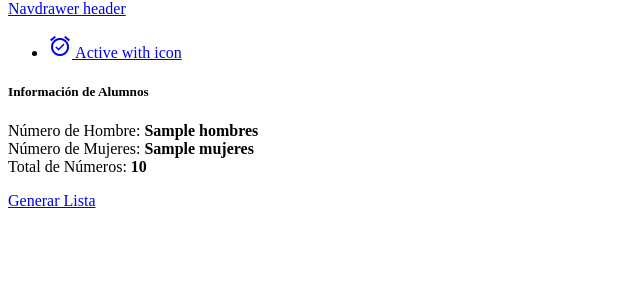
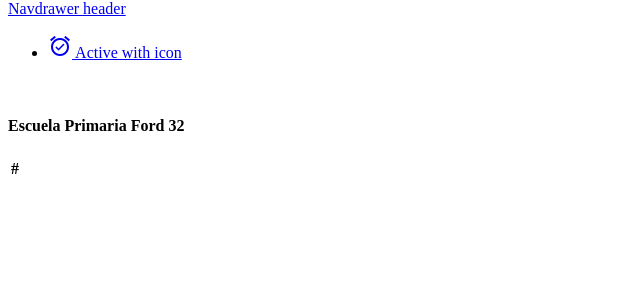
Before and after one commit to edythawne/PHP-SistemaControlAlumnos, a CodeIgniter 4 app: the page made by app/Views/home.php in a window 1280 px wide. Shown: the part 26-326 px from the top of the page, without its empty margins (0-640 px from the left). Run offline with PHP 8.4 and a stand-in for CodeIgniter, Linux system fonts and the light colour scheme; the template is opened without the code that fills it: most values are stand-ins (such as "Sample title", 1, 10 or a date in 2020); data that the repository does not hold is empty; some libraries are stand-ins or nearby versions.

Commit message:
Initial Commit

```diff
--- a/app/Views/home.php
+++ b/app/Views/home.php
@@ -5,8 +5,9 @@
 ?>
 
 <!-- Main Init -->
-<main class="d-flex p-4">
-    <div class="row">
+<main class="container">
+    <br>
+    <!--<div class="row">
         <div class="col-sm-12 col-md-3 col-lg-4">
             <div class="card" style="width: 20rem;">
                 <div class="card-body">
@@ -22,6 +23,27 @@
                 </div>
             </div>
         </div>
+    </div> -->
+
+    <div class="row">
+        <div class="col-12 col-sm-12 col-md-12 col-lg-12">
+            <h4>Escuela Primaria Ford 32</h4>
+
+            <div class="table-responsive">
+                <table class="table">
+                    <thead>
+                        <tr>
+                            <th scope="col">#</th>
+                        </tr>
+                    </thead>
+                    <tbody>
+                        <tr>
+                            <td></td>
+                        </tr>
+                    </tbody>
+                </table>
+            </div>
+        </div>
     </div>
 </main>
 <!-- Main Final -->
--- a/public/utils/ford32_script_query.sql
+++ b/public/utils/ford32_script_query.sql
@@ -11,7 +11,9 @@
     INNER JOIN Grupos ON Alumnos.fk_grupo = Grupos.idGrupo
     WHERE Alumnos.sexo = 'F' AND (Grupos.grado = 6 OR Grupos.grado = 1) AND Alumnos.apellidos LIKE '%PEREZ%';
 
-SELECT sexo, COUNT(*) AS 'Total' FROM Alumnos WHERE activo = '1' GROUP BY sexo;
+SELECT Grupos.idGrupo, Grupos.grado, Grupos.grupo, COUNT(sexo), Alumnos.sexo, COUNT(*) AS 'mujeres' FROM Alumnos
+    INNER JOIN Grupos ON Alumnos.fk_grupo = Grupos.idGrupo
+	WHERE Alumnos.activo = '1' AND Grupos.activo = '1' AND Alumnos.sexo = 'M' GROUP BY Grupos.idGrupo;
 
 SELECT (SELECT COUNT(idAlumno) FROM Alumnos WHERE activo = '1') AS Total,
 	(SELECT COUNT(sexo) FROM Alumnos WHERE sexo = 'M' AND activo = '1') AS Hombre,
```
Also changed, not shown: public/v1/css/material.css.
